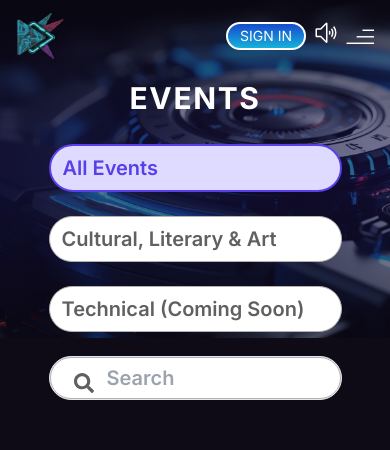
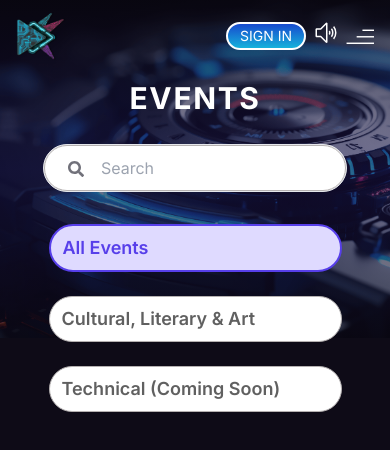
Before and after one commit to roverio/KiitFest24, a Next.js app: page /events in a window 390 px wide. Shown: the top 450 px of the page. Built offline with nearby package versions, Linux system fonts and the light colour scheme; no server answers; the database is empty.

Commit message:
event page responsive fix

```diff
--- a/src/components/event/EventsData.jsx
+++ b/src/components/event/EventsData.jsx
@@ -11,7 +11,17 @@ const EventsData = ({ events }) => {
   const search = searchParams.get("type");
   return (
     <div className=" flex flex-col  items-center">
-      <div className="tabs | mb-12 flex-col lg:max-w-none flex-wrap  md:flex-nowrap md:inline-flex lg:flex-row  inline-flex justify-center gap-6 text-xl font-semibold text-[#606060]  w-10/12 lg:w-full lg:px-4">
+      <div className="relative flex flex-col w-[78%] text-[#573FEA] mb-8 lg:mb-20 max-w-[600px] items-center border bg-white rounded-full mx-3">
+          <FaSearch className="absolute left-6 text-zinc-500  top-[34%]" />
+          <input
+            placeholder="Search"
+            type="text"
+            value={searchInput}
+            onChange={(e) => setSearchInput(e.target.value)}
+            className="rounded-full pl-14 py-3  border border-[#B5B1B1] bg-white w-full h-full"
+          />
+        </div>
+      <div className="tabs | mb-9 flex-col lg:max-w-none flex-wrap  md:flex-nowrap md:inline-flex lg:flex-row  inline-flex justify-center gap-6 text-lg font-semibold text-[#606060]  w-10/12 lg:w-full lg:px-4">
         <Link
           className={`${
             !search
@@ -45,17 +55,9 @@ const EventsData = ({ events }) => {
         >
           Technical {"(Coming Soon)"}
         </Link>
-        <div className="relative flex flex-col items-center border bg-white rounded-full mx-4">
-          <FaSearch className="absolute left-6 top-4 lg:top-4" />
-          <input
-            placeholder="Search"
-            type="text"
-            value={searchInput}
-            onChange={(e) => setSearchInput(e.target.value)}
-            className="rounded-full pl-14 py-2 border border-[#B5B1B1] bg-white w-full h-full"
-          />
-        </div>
+
       </div>
+
       <div className="max-w-[1532px] mx-auto my-3">
         <div className="grid grid-cols-2 md:grid-cols-3 xl:grid-cols-4 w-[93%] mx-auto gap-8 md:gap-10">
           {events
```
